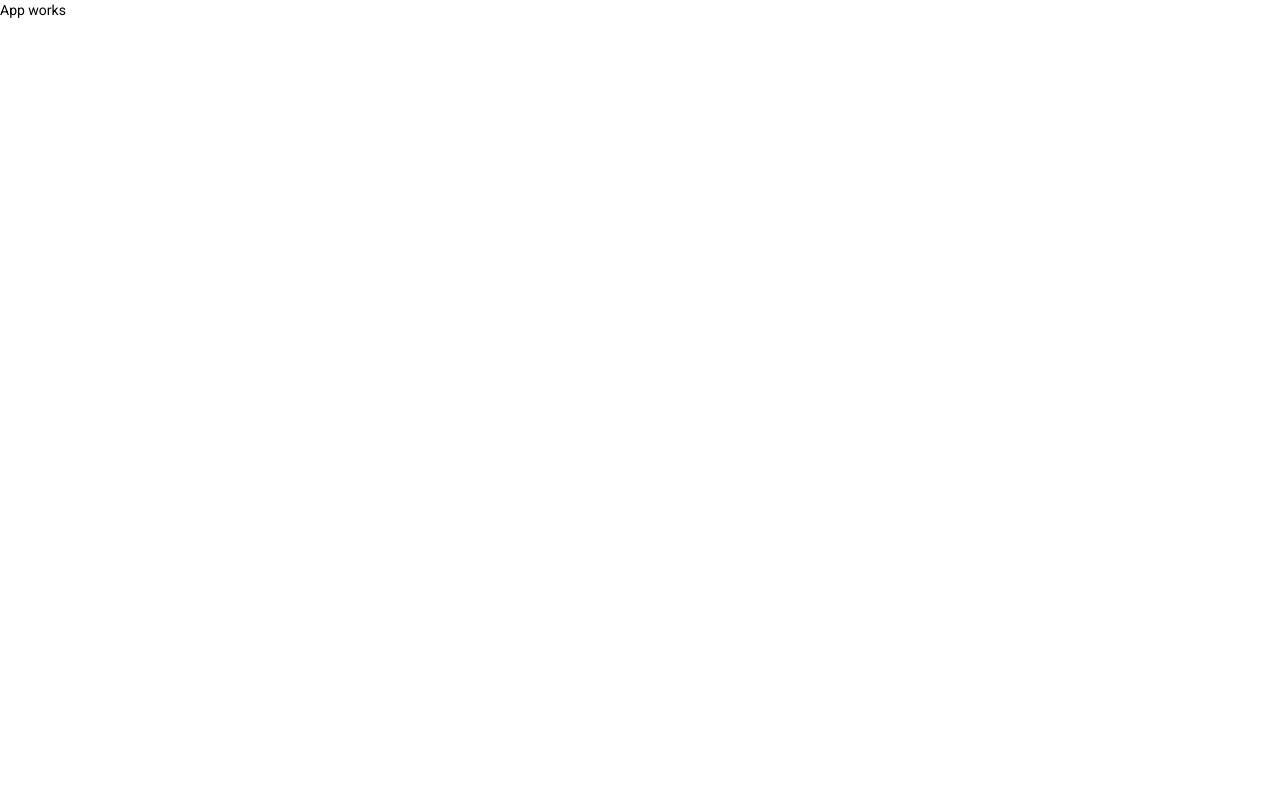
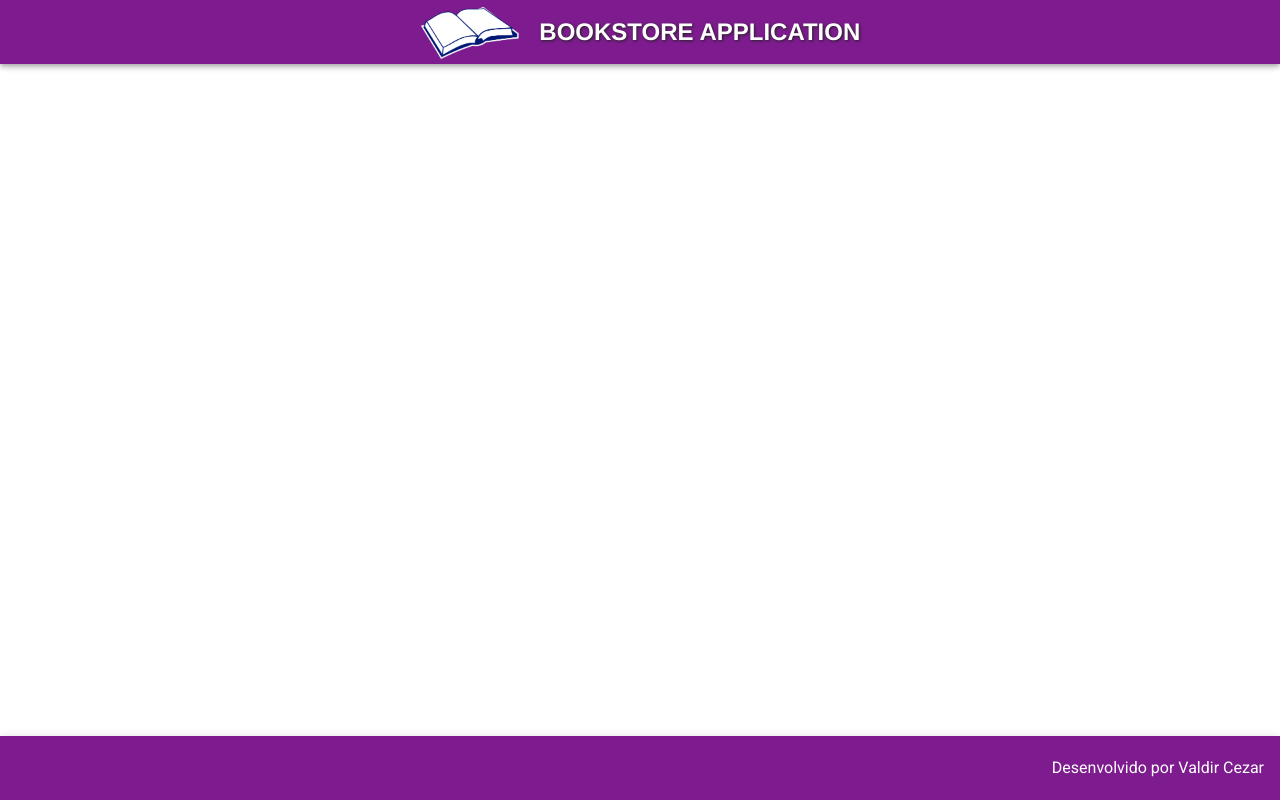
Before and after one commit to ValdirCezar/bookstore-front, an Angular app: page / in a window 1280 px wide. Built offline with nearby package versions, Linux system fonts and the light colour scheme.

Commit message:
header e footer implementados

```diff
--- a/src/app/app.component.html
+++ b/src/app/app.component.html
@@ -1 +1,2 @@
-<p>App works</p>
+<app-header></app-header>
+<app-footer></app-footer>
--- /dev/null
+++ b/src/app/components/templates/footer/footer.component.css
@@ -0,0 +1,14 @@
+.footer {
+    position: fixed;
+    bottom: 0;
+
+    display: flex;
+    justify-content: flex-end;
+
+    background-color: #7e1c8f;
+}
+
+.footer span {
+    font-weight: 400;
+    font-size: 1rem;
+}
--- /dev/null
+++ b/src/app/components/templates/footer/footer.component.html
@@ -0,0 +1,5 @@
+<mat-toolbar class="footer mat-elevation-z4">
+    <span>
+        Desenvolvido por Valdir Cezar
+    </span>
+</mat-toolbar>
--- /dev/null
+++ b/src/app/components/templates/footer/footer.component.ts
@@ -0,0 +1,15 @@
+import { Component, OnInit } from '@angular/core';
+
+@Component({
+  selector: 'app-footer',
+  templateUrl: './footer.component.html',
+  styleUrls: ['./footer.component.css']
+})
+export class FooterComponent implements OnInit {
+
+  constructor() { }
+
+  ngOnInit(): void {
+  }
+
+}
--- /dev/null
+++ b/src/app/components/templates/header/header.component.css
@@ -0,0 +1,26 @@
+.header {
+    position: fixed;
+    display: flex;
+    align-items: center;
+    justify-content: center;
+    background-color: #7e1c8f;
+}
+
+a {
+    display: flex;
+    align-items: center;
+    text-decoration: none;
+}
+
+img {
+    height: 3.5rem;
+}
+
+h1 {
+    padding-left: 1.2rem;
+    font-weight: 600;
+    color: white;
+    font-family: 'Franklin Gothic Medium', 'Arial Narrow', Arial, sans-serif;
+    font-size: 1.5rem;
+    text-shadow: 1px 1px 3px rgb(34, 33, 33);
+}
--- /dev/null
+++ b/src/app/components/templates/header/header.component.html
@@ -0,0 +1,13 @@
+<mat-toolbar class="header mat-elevation-z4">
+
+    <span>
+        <a href="#">
+            <img src="assets/img/book.png" alt="">
+        </a>
+    </span>
+    <span class="title-group">
+        <a href="#">
+            <h1>BOOKSTORE APPLICATION</h1>
+        </a>
+    </span>
+</mat-toolbar>
--- /dev/null
+++ b/src/app/components/templates/header/header.component.ts
@@ -0,0 +1,15 @@
+import { Component, OnInit } from '@angular/core';
+
+@Component({
+  selector: 'app-header',
+  templateUrl: './header.component.html',
+  styleUrls: ['./header.component.css']
+})
+export class HeaderComponent implements OnInit {
+
+  constructor() { }
+
+  ngOnInit(): void {
+  }
+
+}
--- a/src/styles.css
+++ b/src/styles.css
@@ -2,3 +2,5 @@
 
 html, body { height: 100%; }
 body { margin: 0; font-family: Roboto, "Helvetica Neue", sans-serif; }
+
+@import '@angular/material/prebuilt-themes/purple-green.css';
```
Also changed, not shown: src/app/app.module.ts (+9 -2 lines), src/assets/img/book.png (added).
